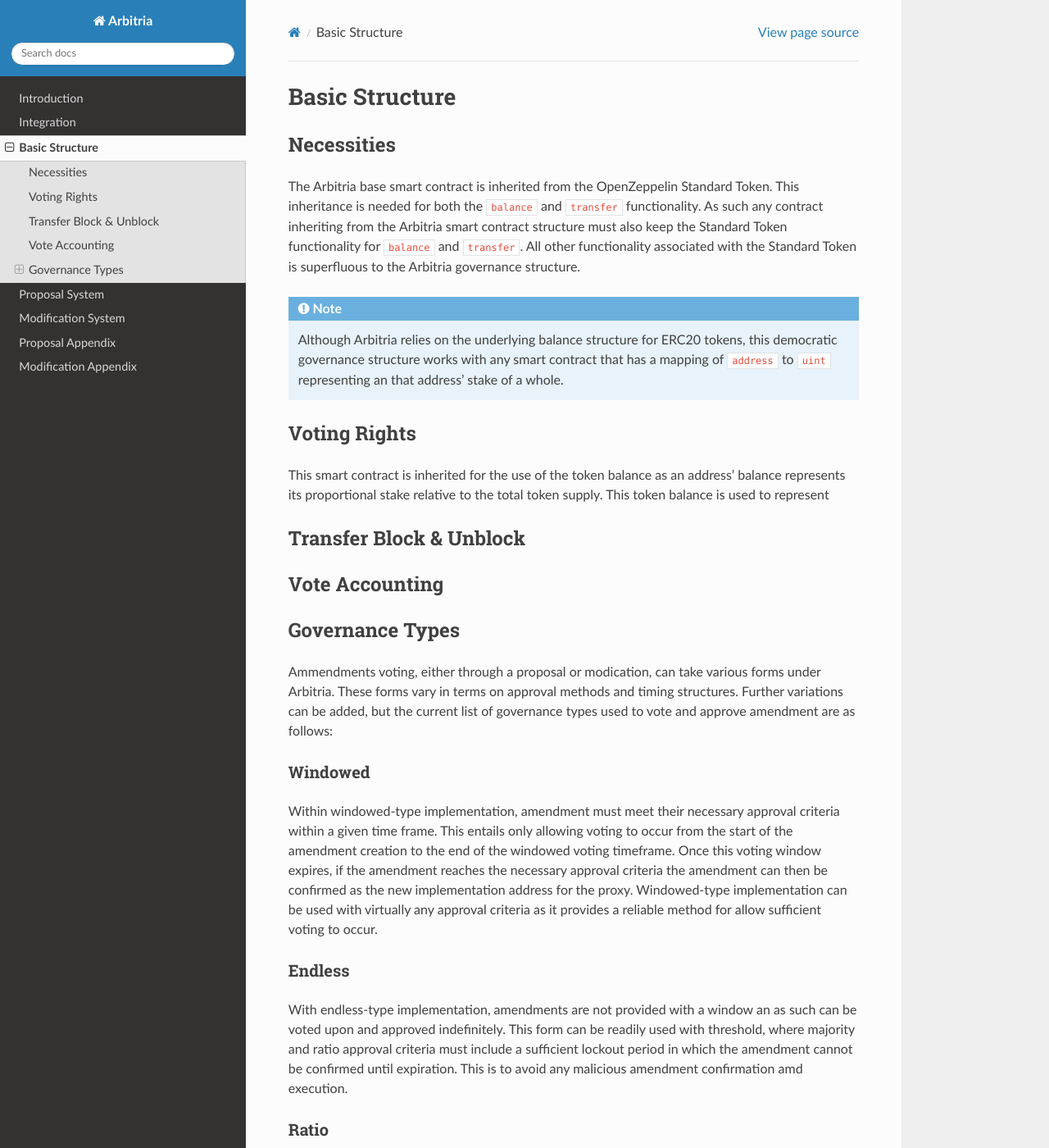
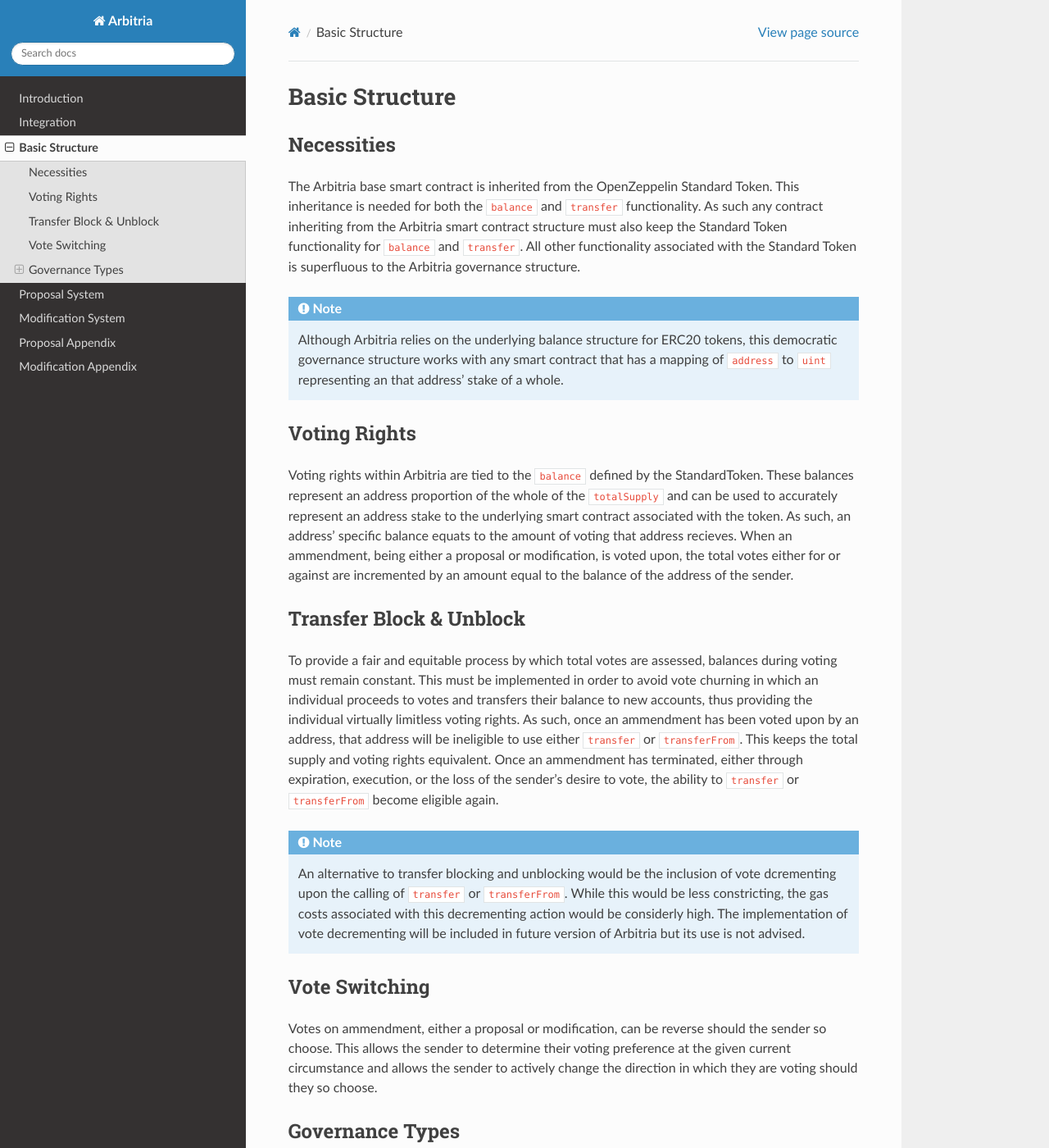
Before and after one commit to brandonchaffee/arbitria, a Sphinx documentation site: the page built from docs/basics.rst, in a window 1280 px wide and 1400 px high. Shown: the whole window at 82% size. Built offline with Sphinx 7.4.7 and the Read the Docs theme 2.0.0, drawn with Linux system fonts in a browser that asks for light colours.

Commit message:
added prop and mod system, basics to docs

```diff
--- a/docs/basics.rst
+++ b/docs/basics.rst
@@ -9,35 +9,47 @@
 
 Necessities
 ===========
-The Arbitria base smart contract is inherited from the OpenZeppelin Standard Token.
-This inheritance is needed for both the ``balance`` and ``transfer`` functionality.
-As such any contract inheriting from the Arbitria smart contract structure must also
-keep the Standard Token functionality for ``balance`` and ``transfer``. All other
-functionality associated with the Standard Token is superfluous to the Arbitria
-governance structure.
+The Arbitria base smart contract is inherited from the OpenZeppelin Standard Token. This inheritance is needed
+for both the ``balance`` and ``transfer`` functionality. As such any contract inheriting from the Arbitria
+smart contract structure must also keep the Standard Token functionality for ``balance`` and ``transfer``.
+All other functionality associated with the Standard Token is superfluous to the Arbitria governance
+structure.
 
 .. note::
-    Although Arbitria relies on the underlying balance structure for ERC20
-    tokens, this democratic governance structure works with any smart contract
-    that has a mapping of ``address`` to ``uint`` representing an that address'
-    stake of a whole.
-
+    Although Arbitria relies on the underlying balance structure for ERC20 tokens, this democratic governance
+    structure works with any smart contract that has a mapping of ``address`` to ``uint`` representing an that
+    address' stake of a whole.
 
 Voting Rights
 =============
-
-
-
-This smart contract is inherited for the use of the token balance as an address'
-balance represents its proportional stake relative to the total token supply. This
-token balance is used to represent
+Voting rights within Arbitria are tied to the ``balance`` defined by the StandardToken. These balances
+represent an address proportion of the whole of the ``totalSupply`` and can be used to accurately represent
+an address stake to the underlying smart contract associated with the token. As such, an address' specific
+balance equats to the amount of voting that address recieves. When an ammendment, being either a proposal or
+modification, is voted upon, the total votes either for or against are incremented by an amount equal to the
+balance of the address of the sender.
 
 Transfer Block & Unblock
 ========================
+To provide a fair and equitable process by which total votes are assessed, balances during voting must remain
+constant. This must be implemented in order to avoid vote churning in which an individual proceeds to votes
+and transfers their balance to new accounts, thus providing the individual virtually limitless voting rights.
+As such, once an ammendment has been voted upon by an address, that address will be ineligible to use either
+``transfer`` or ``transferFrom``. This keeps the total supply and voting rights equivalent. Once an ammendment
+has terminated, either through expiration, execution, or the loss of the sender's desire to vote, the ability
+to ``transfer`` or ``transferFrom`` become eligible again.
 
+.. note::
+    An alternative to transfer blocking and unblocking would be the inclusion of vote dcrementing upon the
+    calling of ``transfer`` or ``transferFrom``. While this would be less constricting, the gas costs
+    associated with this decrementing action would be considerly high. The implementation of vote decrementing
+    will be included in future version of Arbitria but its use is not advised.
 
-Vote Accounting
-===============
+Vote Switching
+==============
+Votes on ammendment, either a proposal or modification, can be reverse should the sender so choose. This
+allows the sender to determine their voting preference at the given current circumstance and allows the sender
+to actively change the direction in which they are voting should they so choose.
 
 
 Governance Types
```
Also changed, not shown: README.md (+1 -0 lines), docs/modification.rst (+13 -3 lines), docs/proposal.rst (+7 -2 lines).
